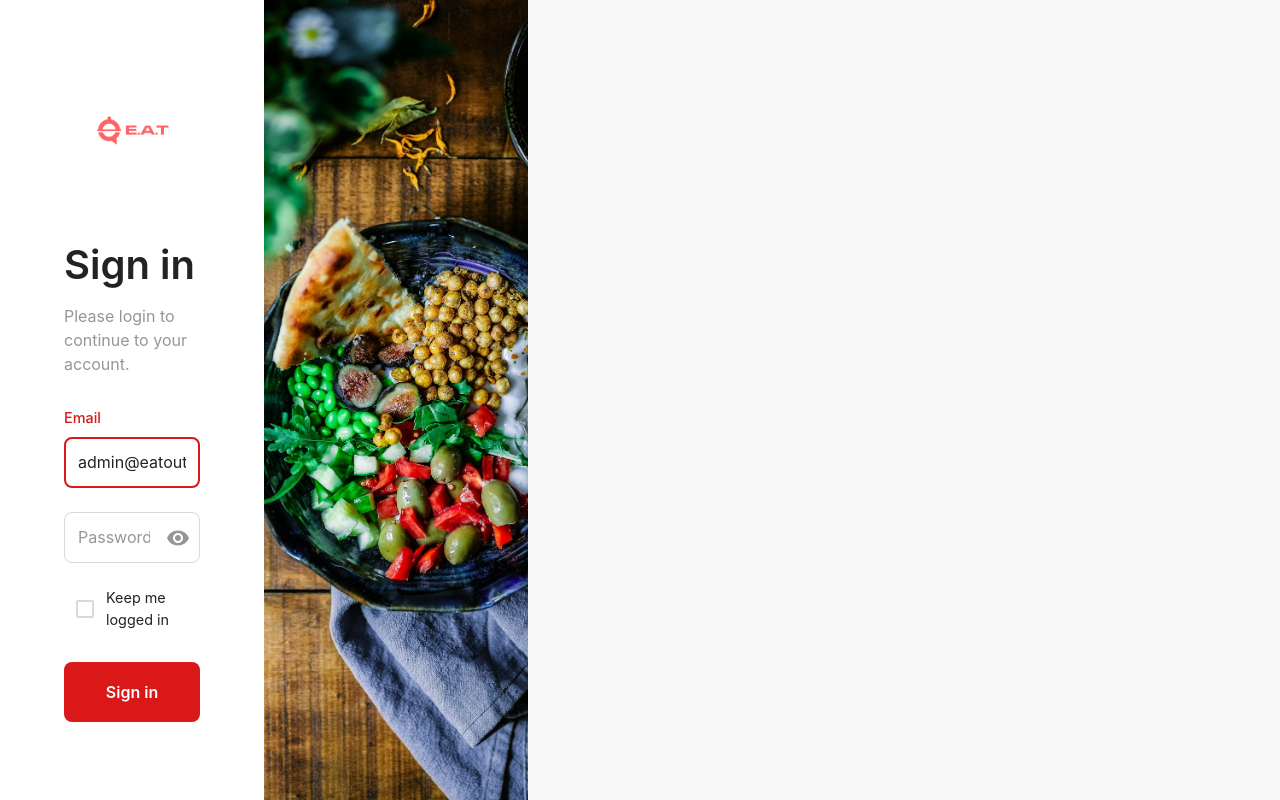
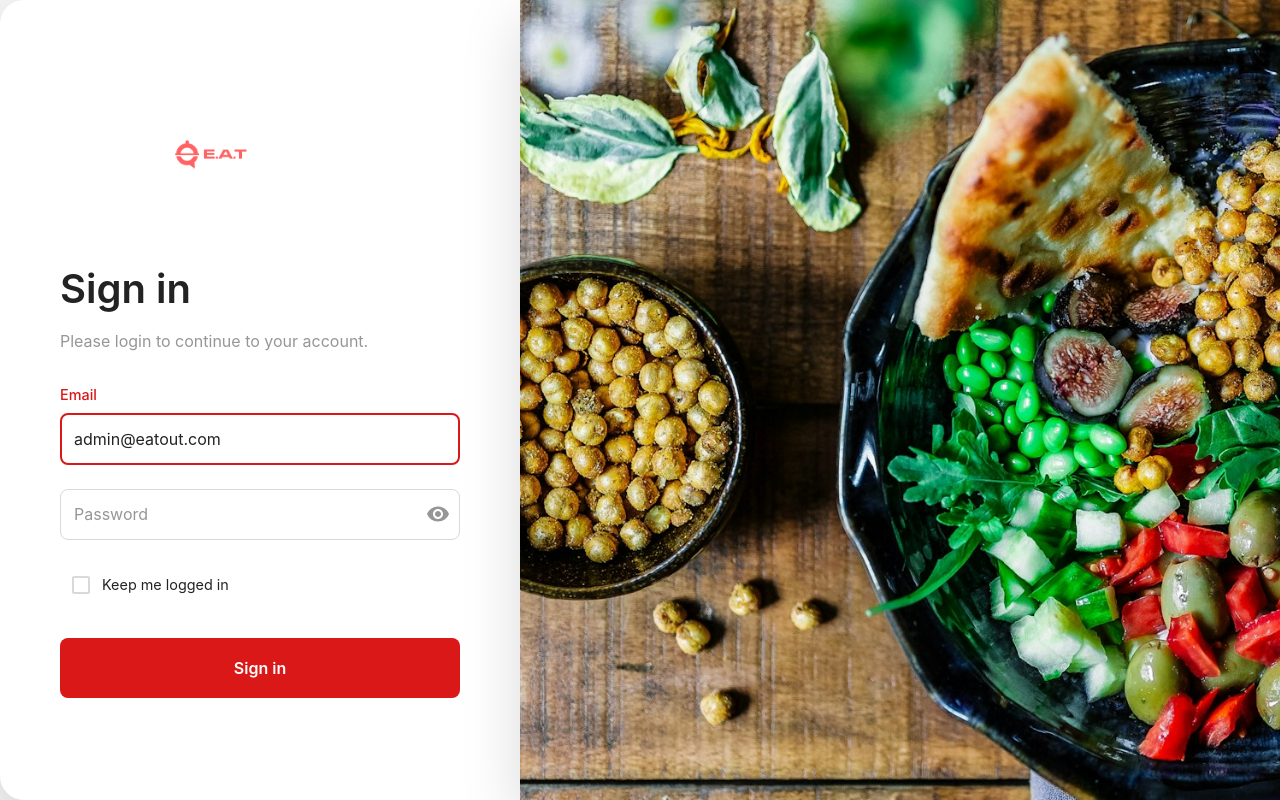
Before and after one commit to CodeX93/EatOut-Frontend, a Next.js app: page /login in a window 1280 px wide. Built offline with nearby package versions, Linux system fonts and the light colour scheme.

Commit message:
fixed ui of login page

```diff
--- a/app/login/page.js
+++ b/app/login/page.js
@@ -95,23 +95,63 @@ export default function SignInForm() {
   }
 
   return (
-    <Box sx={{ minHeight: "100vh", display: "flex" }}>
-      <Grid container sx={{ minHeight: "100vh" }}>
-        {/* Left side - Sign in form */}
-        <Grid
-          item
-          xs={12}
-          md={6}
+    <Box sx={{
+      height: "100vh",
+      display: "flex",
+      bgcolor: "#f5f5f5",
+      // Chrome-specific fixes
+      WebkitDisplay: "flex",
+      flexDirection: "row",
+      alignItems: "stretch",
+      width: "100vw",
+      overflow: "hidden",
+    }}>
+      {/* Login Form Container */}
+      <Box
         sx={{
+          width: { xs: "100%", md: "520px" },
+          minWidth: { xs: "100%", md: "520px" },
+          height: "100vh",
           backgroundColor: "#ffffff",
           display: "flex",
           flexDirection: "column",
           justifyContent: "center",
-            px: { xs: 3, sm: 6, md: 8 },
-            py: { xs: 4, md: 0 },
+          px: { xs: 3, sm: 4, md: 6 },
+          py: { xs: 4, md: 6 },
+          borderRadius: { xs: 0, md: "24px 0 0 24px" },
+          boxShadow: { xs: "none", md: "0 20px 60px rgba(0, 0, 0, 0.15)" },
         }}
       >
           <Box sx={{ maxWidth: 400, width: "100%", mx: "auto" }}>
+            {/* Mobile Image - Hidden on desktop */}
+            <Box sx={{
+              display: { xs: 'block', md: 'none' },
+              mb: 4,
+              textAlign: 'center'
+            }}>
+              <Box
+                sx={{
+                  position: 'relative',
+                  width: '100%',
+                  height: '200px',
+                  borderRadius: '12px',
+                  overflow: 'hidden',
+                  boxShadow: '0 4px 16px rgba(0, 0, 0, 0.1)',
+                  mx: 'auto',
+                  maxWidth: '300px',
+                }}
+              >
+                <Image
+                  src="/loginscreenImage.png"
+                  alt="Login Screen"
+                  fill
+                  sizes="(max-width: 768px) 100vw, 0vw"
+                  style={{ objectFit: 'cover' }}
+                  priority
+                />
+              </Box>
+            </Box>
+
             {/* Logo */}
             <Box sx={{ mb: { xs: 6, md: 8 }, display: 'flex', justifyContent: 'flex-start' }}>
               <Image
@@ -317,33 +357,53 @@ export default function SignInForm() {
               </Button>
             </form>
           </Box>
-        </Grid>
+        </Box>
 
-        {/* Right side - Food image using Next.js Image */}
-        <Grid
-  item
-  xs={false}
-  md={6}
+      {/* Image Container */}
+      <Box
         sx={{
-    display: { xs: "none", md: "flex" },
-    alignItems: "center",
-    justifyContent: "center",
-    bgcolor: "#fafafb",
+          flex: 1,
+          display: { xs: "none", md: "block" },
           position: "relative",
-    height: "100vh", // <-- Add this line
+          overflow: "hidden",
+          backgroundColor: "#e0e0e0",
+          borderRadius: { xs: 0, md: "0 24px 24px 0" },
+          boxShadow: { xs: "none", md: "0 20px 60px rgba(0, 0, 0, 0.15)" },
+          height: "100vh",
+          width: "100%",
+          minHeight: "100vh",
+          minWidth: "100%",
+          // Chrome-specific fixes
+          WebkitFlex: 1,
+          flexGrow: 1,
+          flexShrink: 0,
+          flexBasis: "auto",
         }}
       >
-  <Box sx={{ position: 'relative', width: '100%', height: '100%' }}>
-    <Image
+        <img
           src="/loginscreenImage.png"
           alt="Login Screen"
-      fill
-      style={{ objectFit: 'cover' }}
-      priority
+          style={{
+            width: '100%',
+            height: '100%',
+            objectFit: 'cover',
+            display: 'block',
+            // Chrome-specific fixes
+            position: 'absolute',
+            top: 0,
+            left: 0,
+            WebkitObjectFit: 'cover',
+            MozObjectFit: 'cover',
+            msObjectFit: 'cover',
+          }}
+          onError={(e) => {
+            console.error('Image failed to load:', e);
+          }}
+          onLoad={() => {
+            console.log('Image loaded successfully');
+          }}
         />
       </Box>
-</Grid>
-      </Grid>
     </Box>
   )
 }
```
Lines whose indentation alone changed are shown as unchanged.
